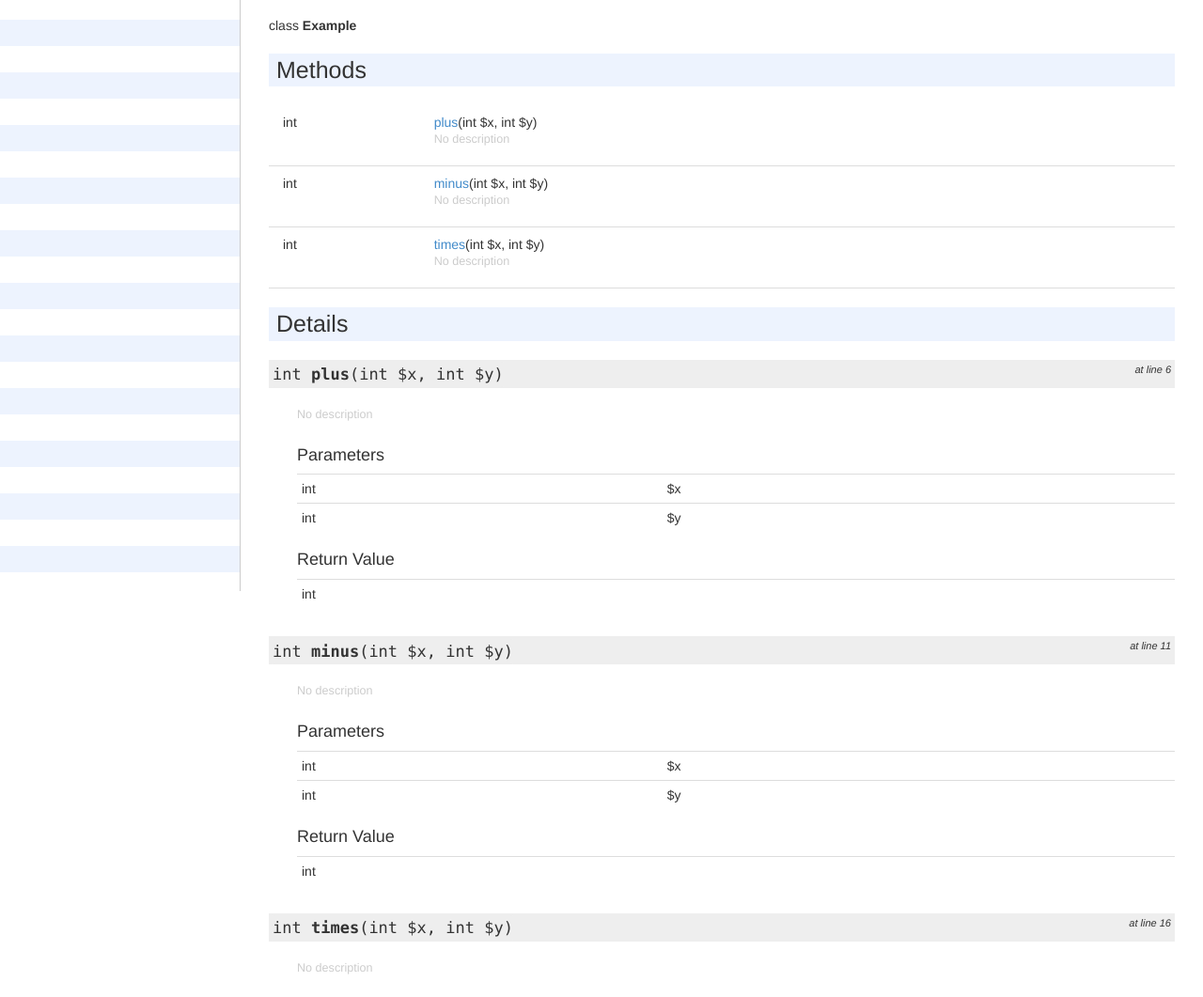
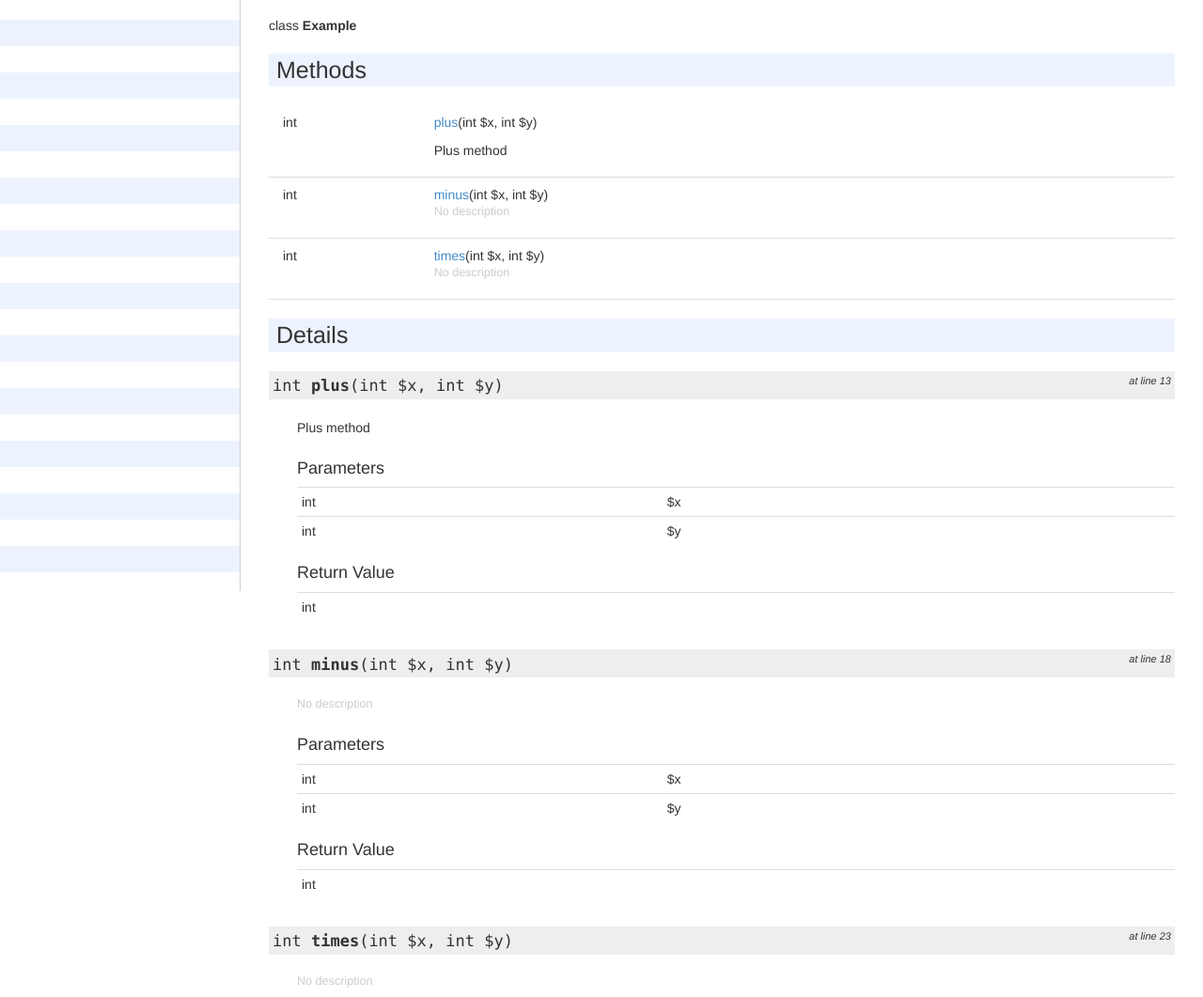
Before and after one commit to cable8mm/github, a plain HTML site: page Cable8mm/Github/Example.html in a window 1280 px wide. Shown: the part 171-1232 px from the top of the page at 94% size. Drawn offline with Linux system fonts and the light colour scheme.

Commit message:
deploy: adac2859a7cdff8d97f7d9e57cddfca54ef456b8

```diff
--- a/Cable8mm/Github/Example.html
+++ b/Cable8mm/Github/Example.html
@@ -107,8 +107,7 @@
                 <div class="col-md-8">
                     <a href="#method_plus">plus</a>(int $x, int $y)
 
-                                            <p class="no-description">No description</p>
-                                    </div>
+                                            <p><p>Plus method</p></p>                </div>
                 <div class="col-md-2"></div>
             </div>
                     <div class="row">
@@ -141,7 +140,7 @@
             <div id="method-details">
                     <div class="method-item">
                     <h3 id="method_plus">
-        <div class="location">at line 6</div>
+        <div class="location">at line 13</div>
         <code>                    int
     <strong>plus</strong>(int $x, int $y)
         </code>
@@ -151,8 +150,7 @@
 
 
         <div class="method-description">
-                            <p class="no-description">No description</p>
-
+                            <p><p>Plus method</p></p>
         </div>
         <div class="tags">
                             <h4>Parameters</h4>
@@ -189,7 +187,7 @@
             </div>
                     <div class="method-item">
                     <h3 id="method_minus">
-        <div class="location">at line 11</div>
+        <div class="location">at line 18</div>
         <code>                    int
     <strong>minus</strong>(int $x, int $y)
         </code>
@@ -237,7 +235,7 @@
             </div>
                     <div class="method-item">
                     <h3 id="method_times">
-        <div class="location">at line 16</div>
+        <div class="location">at line 23</div>
         <code>                    int
     <strong>times</strong>(int $x, int $y)
         </code>
--- a/doctum-search.json
+++ b/doctum-search.json
@@ -1 +1 @@
-{"items":[{"t":"C","n":"Cable8mm\\Github\\Example","p":"Cable8mm/Github/Example.html","d":null,"f":{"n":"Cable8mm\\Github","p":"Cable8mm/Github.html"}},{"t":"M","n":"Cable8mm\\Github\\Example::plus","p":"Cable8mm/Github/Example.html#method_plus","d":null},{"t":"M","n":"Cable8mm\\Github\\Example::minus","p":"Cable8mm/Github/Example.html#method_minus","d":null},{"t":"M","n":"Cable8mm\\Github\\Example::times","p":"Cable8mm/Github/Example.html#method_times","d":null},{"t":"N","n":"Cable8mm","p":"Cable8mm.html"},{"t":"N","n":"Cable8mm\\Github","p":"Cable8mm/Github.html"}]}
+{"items":[{"t":"C","n":"Cable8mm\\Github\\Example","p":"Cable8mm/Github/Example.html","d":null,"f":{"n":"Cable8mm\\Github","p":"Cable8mm/Github.html"}},{"t":"M","n":"Cable8mm\\Github\\Example::plus","p":"Cable8mm/Github/Example.html#method_plus","d":"<p>Plus method</p>"},{"t":"M","n":"Cable8mm\\Github\\Example::minus","p":"Cable8mm/Github/Example.html#method_minus","d":null},{"t":"M","n":"Cable8mm\\Github\\Example::times","p":"Cable8mm/Github/Example.html#method_times","d":null},{"t":"N","n":"Cable8mm","p":"Cable8mm.html"},{"t":"N","n":"Cable8mm\\Github","p":"Cable8mm/Github.html"}]}
```
Also changed, not shown: doc-index.html (+1 -1 lines), 1 other file.
